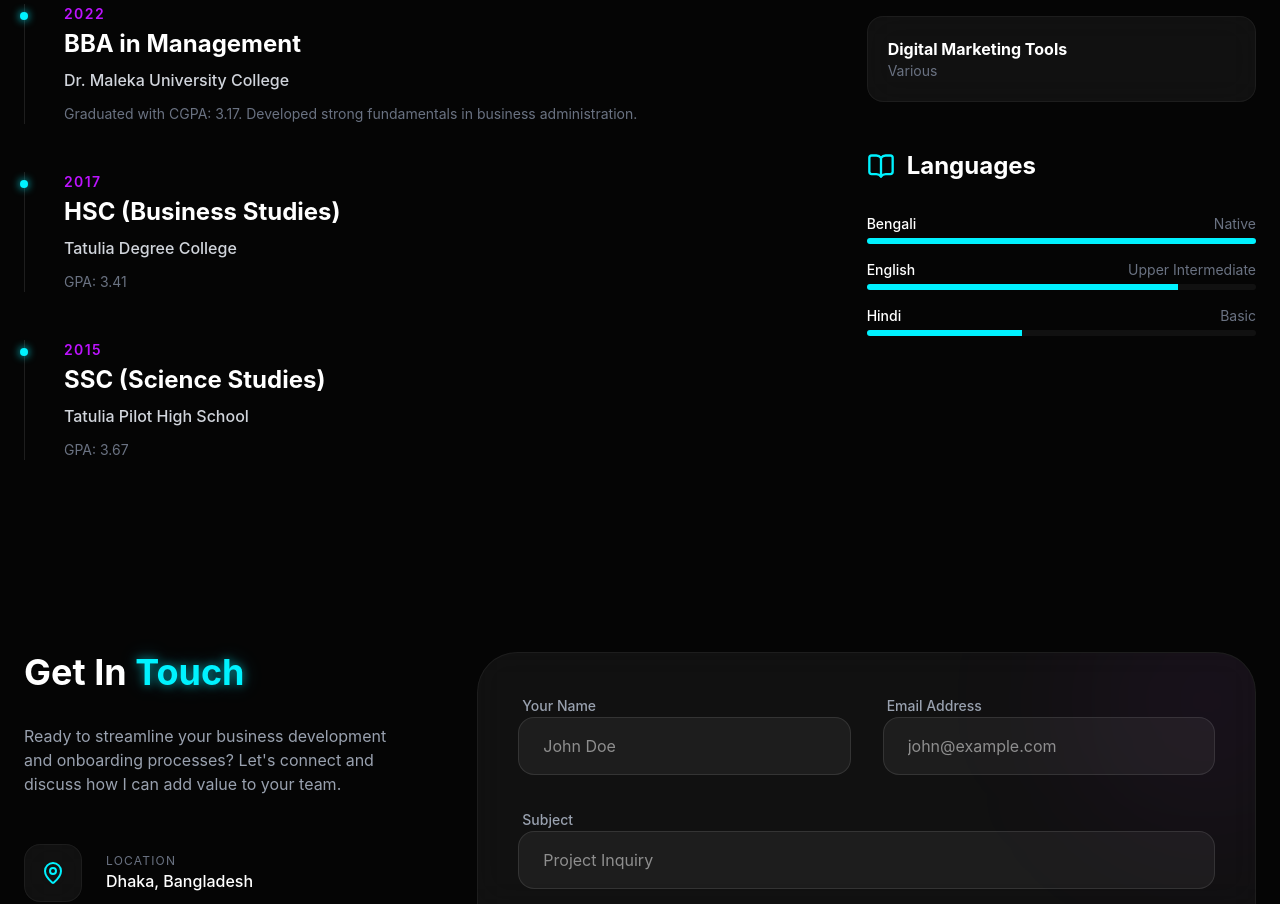
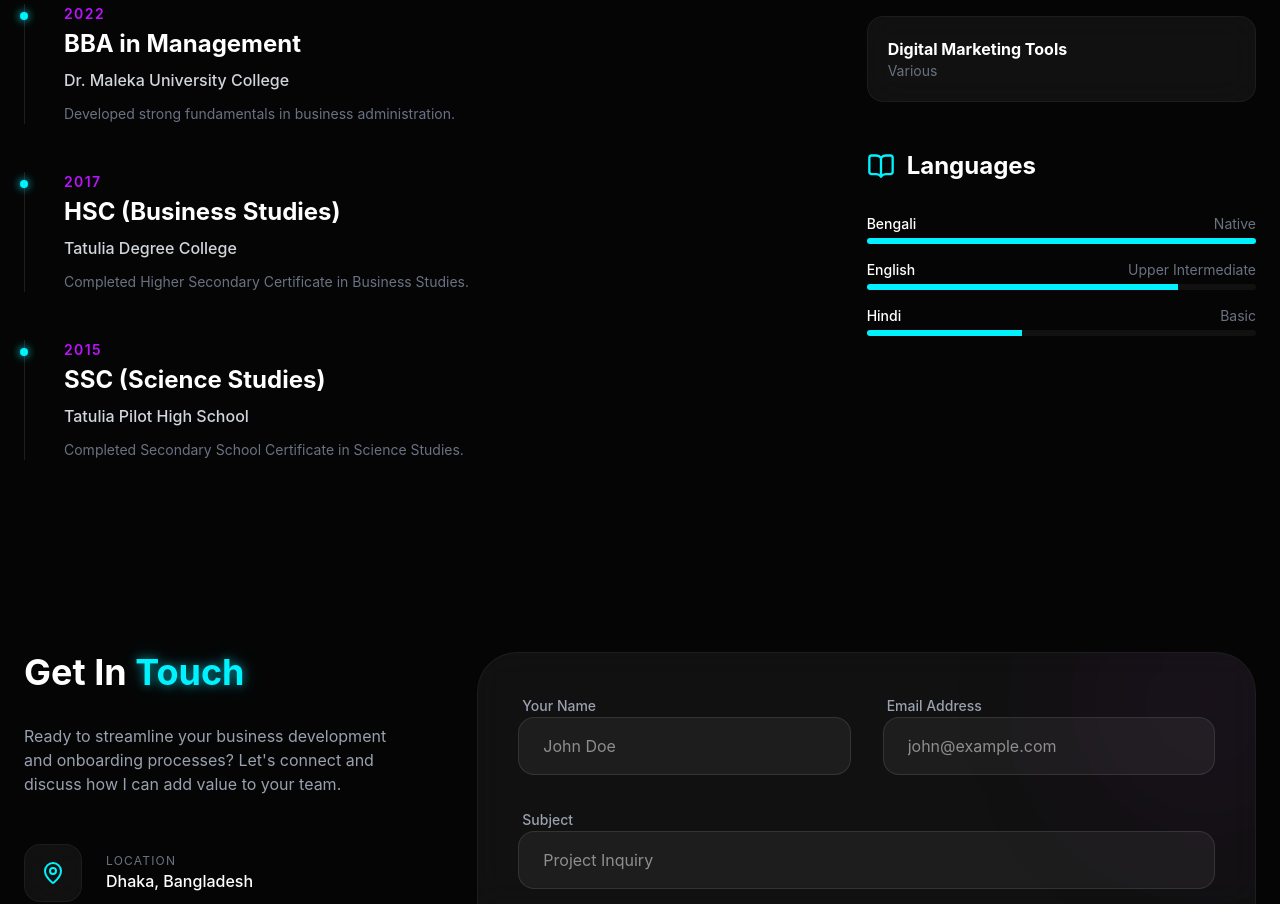
Before and after one commit to Emran027/myprofile, a React (Vite) app: page / in a window 1280 px wide. Shown: the part 4297-5201 px from the top of the page. Built offline with nearby package versions, Linux system fonts and the light colour scheme.

Commit message:
Remove CGPA and GPA from Education section

```diff
--- a/src/components/Education.jsx
+++ b/src/components/Education.jsx
@@ -14,19 +14,19 @@ const Education = () => {
       degree: "BBA in Management",
       institution: "Dr. Maleka University College",
       period: "2022",
-      details: "Graduated with CGPA: 3.17. Developed strong fundamentals in business administration."
+      details: "Developed strong fundamentals in business administration."
     },
     {
       degree: "HSC (Business Studies)",
       institution: "Tatulia Degree College",
       period: "2017",
-      details: "GPA: 3.41"
+      details: "Completed Higher Secondary Certificate in Business Studies."
     },
     {
       degree: "SSC (Science Studies)",
       institution: "Tatulia Pilot High School",
       period: "2015",
-      details: "GPA: 3.67"
+      details: "Completed Secondary School Certificate in Science Studies."
     }
   ];
 
```
